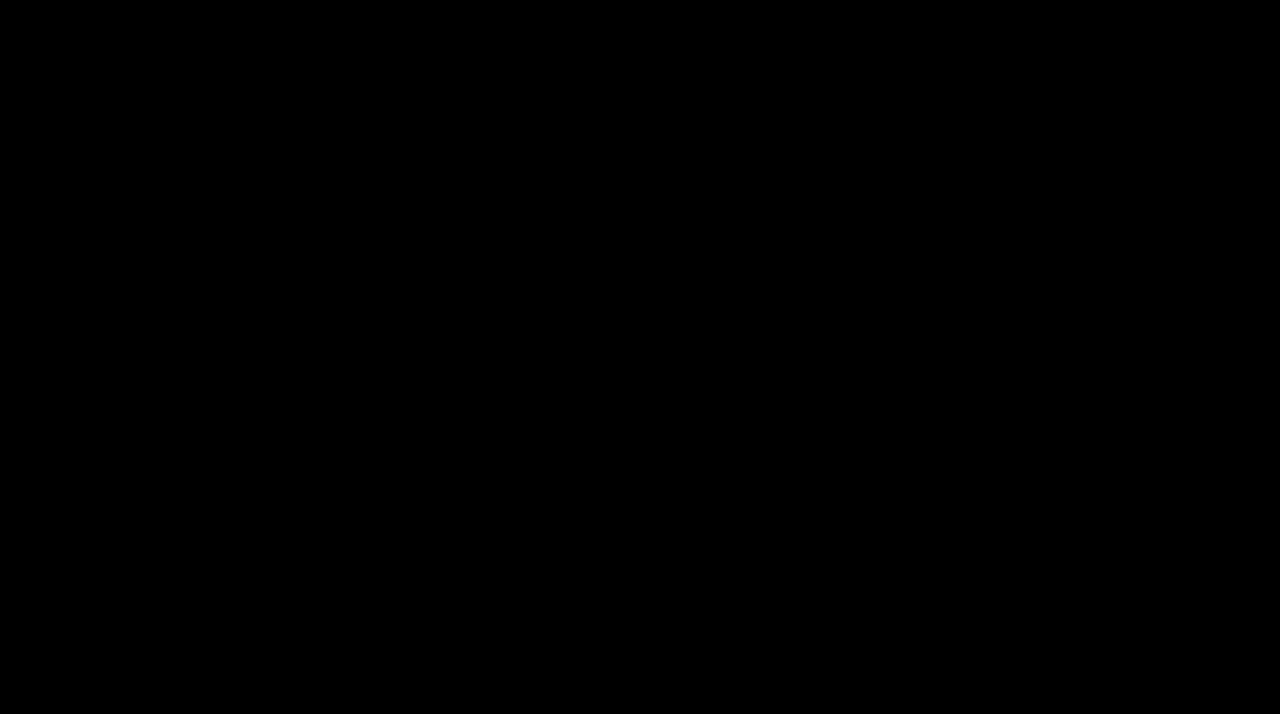
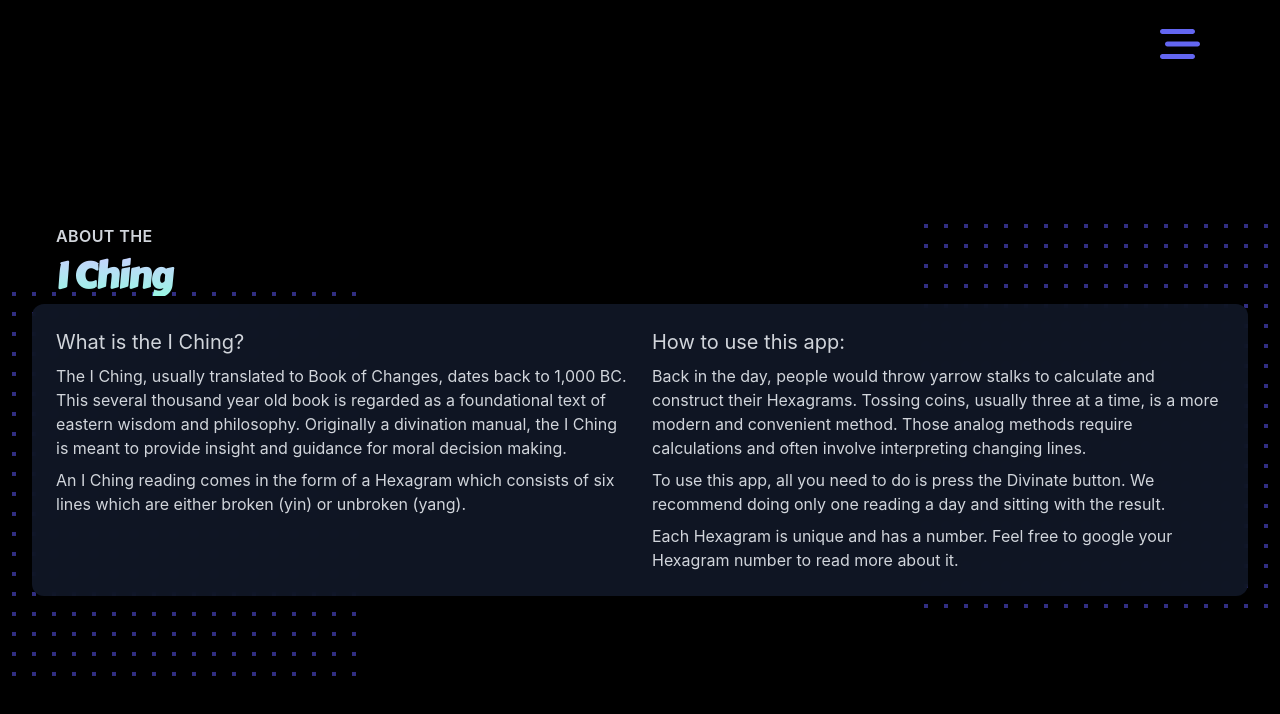
Before and after one commit to Adamhunter108/i-ching-typescript, a Next.js app: page /about in a window 1280 px wide. Shown: the top 714 px of the page. Built offline with nearby package versions, Linux system fonts and the light colour scheme.

Commit message:
Built About page
and added a google font option and edited some meta data

```diff
--- a/components/Nav.tsx
+++ b/components/Nav.tsx
@@ -40,7 +40,7 @@ export default function Nav() {
                     <a
                     className="grid grid-cols-10 gap-1 text-gray-300 hover:bg-gray-700/40 hover:text-indigo-500 px-3 py-4 rounded-md font-medium text-xl"
                     >
-                        <svg className="w-7 h-7 text-indigo-500" aria-hidden="true" fill="currentColor" xmlns="http://www.w3.org/2000/svg" viewBox="0 0 576 512">
+                        <svg className="w-7 h-7 text-indigo-500 hover:text-gray-200" aria-hidden="true" fill="currentColor" xmlns="http://www.w3.org/2000/svg" viewBox="0 0 576 512">
                             <path d="M511.8 287.6L512.5 447.7C512.5 450.5 512.3 453.1 512 455.8V472C512 494.1 494.1 512 472 512H456C454.9 512 453.8 511.1 452.7 511.9C451.3 511.1 449.9 512 448.5 512H392C369.9 512 352 494.1 352 472V384C352 366.3 337.7 352 320 352H256C238.3 352 224 366.3 224 384V472C224 494.1 206.1 512 184 512H128.1C126.6 512 125.1 511.9 123.6 511.8C122.4 511.9 121.2 512 120 512H104C81.91 512 64 494.1 64 472V360C64 359.1 64.03 358.1 64.09 357.2V287.6H32.05C14.02 287.6 0 273.5 0 255.5C0 246.5 3.004 238.5 10.01 231.5L266.4 8.016C273.4 1.002 281.4 0 288.4 0C295.4 0 303.4 2.004 309.5 7.014L416 100.7V64C416 46.33 430.3 32 448 32H480C497.7 32 512 46.33 512 64V185L564.8 231.5C572.8 238.5 576.9 246.5 575.8 255.5C575.8 273.5 560.8 287.6 543.8 287.6L511.8 287.6z"/>
                         </svg>
                         Home
@@ -53,7 +53,7 @@ export default function Nav() {
                     <a
                     className="grid grid-cols-10 gap-1 text-gray-300 hover:bg-gray-700/40 hover:text-indigo-500 px-3 py-4 rounded-md text-xl font-medium"
                     >
-                        <svg className="w-7 h-7 text-indigo-500" aria-hidden="true" fill="currentColor" xmlns="http://www.w3.org/2000/svg" viewBox="0 0 512 512">
+                        <svg className="w-7 h-7 text-indigo-500 hover:text-gray-200" aria-hidden="true" fill="currentColor" xmlns="http://www.w3.org/2000/svg" viewBox="0 0 512 512">
                             <path d="M256 0C114.6 0 0 114.6 0 256s114.6 256 256 256s256-114.6 256-256S397.4 0 256 0zM256 128c17.67 0 32 14.33 32 32c0 17.67-14.33 32-32 32S224 177.7 224 160C224 142.3 238.3 128 256 128zM296 384h-80C202.8 384 192 373.3 192 360s10.75-24 24-24h16v-64H224c-13.25 0-24-10.75-24-24S210.8 224 224 224h32c13.25 0 24 10.75 24 24v88h16c13.25 0 24 10.75 24 24S309.3 384 296 384z"/>
                         </svg>
                         About
--- a/pages/_document.tsx
+++ b/pages/_document.tsx
@@ -9,8 +9,8 @@ export default function Document() {
             <meta name="robots" content="index, follow" />
 
                 {/* OPEN GRAPH */}
-            <meta property="og:site_name" content="I Ching" key="ogsitename" />
-            <meta property="og:title" content="I Ching" key="og:title" />
+            <meta property="og:site_name" content="I Ching: the Book of Changes" key="ogsitename" />
+            <meta property="og:title" content="I Ching: the Book of Changes" key="og:title" />
             <meta property="og:description" content="Consult the Book of Changes with a daily I Ching reading." key="ogdesc" />
             {/* <meta property="og:url" content="https://www.bookofchanges.app" key="ogurl" /> */}
             {/* <meta property="og:image" content="https://www.bookofchanges.app/images/yinyang.png" key="ogimage" /> */}
@@ -28,7 +28,8 @@ export default function Document() {
             <meta name="theme-color" content="#000000" />
 
                 {/* GOOGLE FONT CDN */}
-                <link href="https://fonts.googleapis.com/css2?family=Carter+One&display=swap" rel="stylesheet"/>
+                <link href="https://fonts.googleapis.com/css2?family=Carter+One&display=swap" rel="stylesheet" />
+                <link href="https://fonts.googleapis.com/css2?family=Rajdhani:wght@400&display=swap" rel="stylesheet" />
 
         </Head>
         <body>
--- a/pages/about.tsx
+++ b/pages/about.tsx
@@ -1,7 +1,110 @@
 import React from 'react'
+import Image from 'next/image'
+import Head from 'next/head'
+import Nav from '../components/Nav'
 
 export default function about() {
   return (
-    <div>about</div>
+    <div>
+      <Head>
+        <title>About the I Ching: the Book of Changes</title>
+        <meta name="description" content="About the I Ching and how to consult the Book of Changes." />
+      </Head>
+
+      <Nav />
+
+      <main>
+        {/* YIN YANG SVG */}
+        <div className="flex justify-center mt-4">
+          <svg className="animate-spin-slow w-16 h-16" aria-hidden="true" fill="currentColor" xmlns="http://www.w3.org/2000/svg" viewBox="0 0 512 512">
+            <path d="M256 128C238.3 128 224 142.4 224 160S238.3 192 256 192s31.97-14.38 31.97-32S273.7 128 256 128zM256 0C114.6 0 0 114.6 0 256s114.6 256 256 256s256-114.6 256-256S397.4 0 256 0zM256 384c-17.68 0-31.97-14.38-31.97-32S238.3 320 256 320s31.97 14.38 31.97 32S273.7 384 256 384zM256 256c-53.04 0-96.03 43-96.03 96S202.1 448 256 448c-106.1 0-192.1-86-192.1-192S149.9 64 256 64c53.04 0 96.03 43 96.03 96S309 256 256 256z"/>
+          </svg>
+        </div>
+        <div className="py-16 xl:py-36 px-4 sm:px-6 lg:px-8 bg-black overflow-hidden">
+        <div className="max-w-max lg:max-w-7xl mx-auto">
+          <div className="relative z-10 mb-8 md:mb-2 md:px-6">
+            <div className="text-base max-w-prose lg:max-w-none">
+              <h2 className="leading-6 text-gray-300 font-semibold tracking-wide uppercase">About the</h2>
+              <p className="mt-2 text-3xl leading-8 font-extrabold tracking-tight text-transparent bg-clip-text bg-gradient-to-b from-indigo-200 to-teal-200 font-carter sm:text-4xl">
+                I Ching
+              </p>
+            </div>
+          </div>
+          <div className="relative">
+            <svg
+              className="hidden md:block absolute top-0 right-0 -mt-20 -mr-20"
+              width={404}
+              height={384}
+              fill="none"
+              viewBox="0 0 404 384"
+              aria-hidden="true"
+            >
+              <defs>
+                <pattern
+                  id="95e8f2de-6d30-4b7e-8159-f791729db21b"
+                  x={0}
+                  y={0}
+                  width={20}
+                  height={20}
+                  patternUnits="userSpaceOnUse"
+                >
+                  <rect x={0} y={0} width={4} height={4} className="text-indigo-900" fill="currentColor" />
+                </pattern>
+              </defs>
+              <rect width={404} height={384} fill="url(#95e8f2de-6d30-4b7e-8159-f791729db21b)" />
+            </svg>
+            <svg
+              className="hidden md:block absolute bottom-0 left-0 -mb-20 -ml-20"
+              width={404}
+              height={384}
+              fill="none"
+              viewBox="0 0 404 384"
+              aria-hidden="true"
+            >
+              <defs>
+                <pattern
+                  id="7a00fe67-0343-4a3c-8e81-c145097a3ce0"
+                  x={0}
+                  y={0}
+                  width={20}
+                  height={20}
+                  patternUnits="userSpaceOnUse"
+                >
+                  <rect x={0} y={0} width={4} height={4} className="text-indigo-900" fill="currentColor" />
+                </pattern>
+              </defs>
+              <rect width={404} height={384} fill="url(#7a00fe67-0343-4a3c-8e81-c145097a3ce0)" />
+            </svg>
+            <div className="relative md:bg-gray-900/90 backdrop-blur-sm md:p-6 rounded-xl">
+              <div className="lg:grid lg:grid-cols-2 lg:gap-6">
+                <div className="prose prose-indigo prose-lg text-gray-300 lg:max-w-none">
+                  <h1 className="text-xl">What is the I Ching?</h1>
+                  <p className="pt-2">
+                  The I Ching, usually translated to Book of Changes, dates back to 1,000 BC. This several thousand year old book is regarded as a foundational text of eastern wisdom and philosophy.  Originally a divination manual, the I Ching is meant to provide insight and guidance for moral decision making.
+                  </p>
+                  <p className="pt-2">
+                  An I Ching reading comes in the form of a Hexagram which consists of six lines which are either broken (yin) or unbroken (yang).
+                  </p>
+                </div>
+                <div className="mt-6 prose prose-indigo prose-lg text-gray-300 lg:mt-0">
+                <h1 className="text-xl">How to use this app:</h1>
+                  <p className="pt-2">
+                  Back in the day, people would throw yarrow stalks to calculate and construct their Hexagrams. Tossing coins, usually three at a time, is a more modern and convenient method. Those analog methods require calculations and often involve interpreting changing lines.
+                  </p>
+                  <p className="pt-2">
+                  To use this app, all you need to do is press the Divinate button.  We recommend doing only one reading a day and sitting with the result.
+                  </p>
+                  <p className="pt-2">
+                    Each Hexagram is unique and has a number. Feel free to google your Hexagram number to read more about it.
+                  </p>
+                </div>
+              </div>
+            </div>
+          </div>
+        </div>
+      </div>
+      </main>
+
+    </div>
   )
 }
--- a/pages/index.tsx
+++ b/pages/index.tsx
@@ -12,7 +12,7 @@ const Home: NextPage = () => {
   return (
     <div>
       <Head>
-        <title>I Ching</title>
+        <title>I Ching: the Book of Changes</title>
         <meta name="description" content="Consult the Book of Changes with a daily I Ching reading." />
       </Head>
 
@@ -33,13 +33,15 @@ const Home: NextPage = () => {
         <div className="">
           <p className="pt-3 flex justify-center text-transparent bg-clip-text bg-gradient-to-b from-indigo-200 to-teal-200 text-3xl font-thin">Welcome to the</p>
           <h1 className="pt-2 flex justify-center font-carter text-7xl lg:text-8xl">I Ching</h1>
+          <p className="pt-4 flex justify-center text-transparent bg-clip-text bg-gradient-to-b from-indigo-200 to-teal-200 text-3xl font-thin">Consult with</p>
+          <h2 className="pt-2 flex justify-center font-thin text-4xl lg:text-5xl">The Book of Changes</h2>
         </div>
 
         <div className="flex justify-center pt-10">
           <Link href="/get-hex">
             <button
                 type="button"
-                className="animate-pulse inline-flex items-center px-5 py-2 border border-transparent text-xl font-medium rounded-full shadow-sm text-indigo-600 bg-white hover:text-gray-400 hover:bg-indigo-700 focus:outline-none focus:ring-2 focus:ring-offset-2 focus:ring-indigo-500"
+                className="animate-pulse inline-flex items-center px-5 py-2 border border-transparent text-xl rounded-full shadow-sm text-indigo-600 bg-white hover:text-gray-400 hover:bg-indigo-700 focus:outline-none focus:ring-2 focus:ring-offset-2 focus:ring-indigo-500"
             >
                 🌘 Daily Digital Divination 🌒
             </button>
--- a/tailwind.config.js
+++ b/tailwind.config.js
@@ -10,7 +10,8 @@ module.exports = {
         'spin-slow': 'spin 15s linear infinite',
       },
       fontFamily: {
-        carter: ['Carter One', 'sans-serif']
+        carter: ['Carter One', 'sans-serif'],
+        raj: ['Rajdhani', 'sans-serif'],
       },
     },
   },
```
Also changed, not shown: pages/get-hex.tsx (+5 -5 lines).
